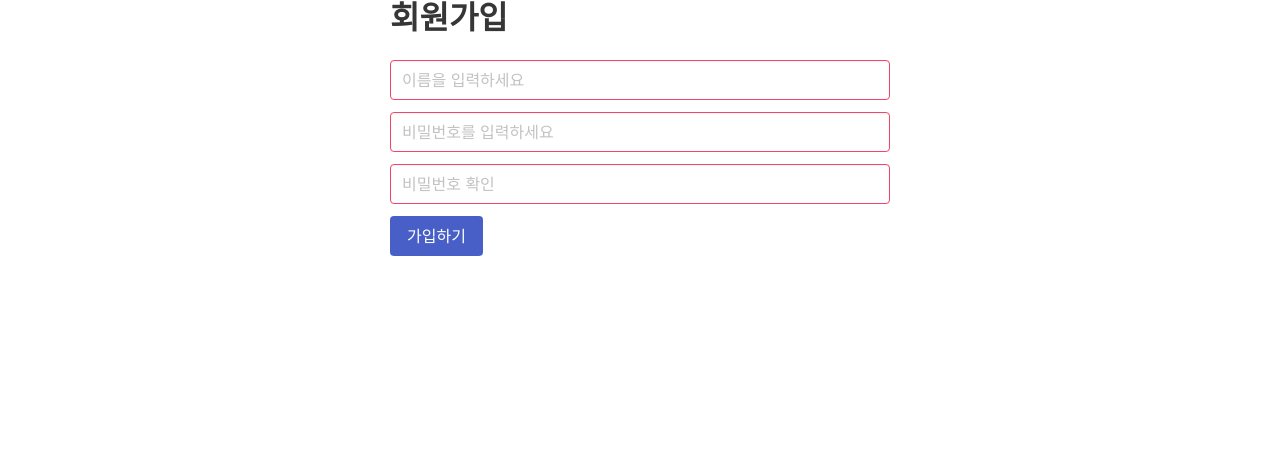
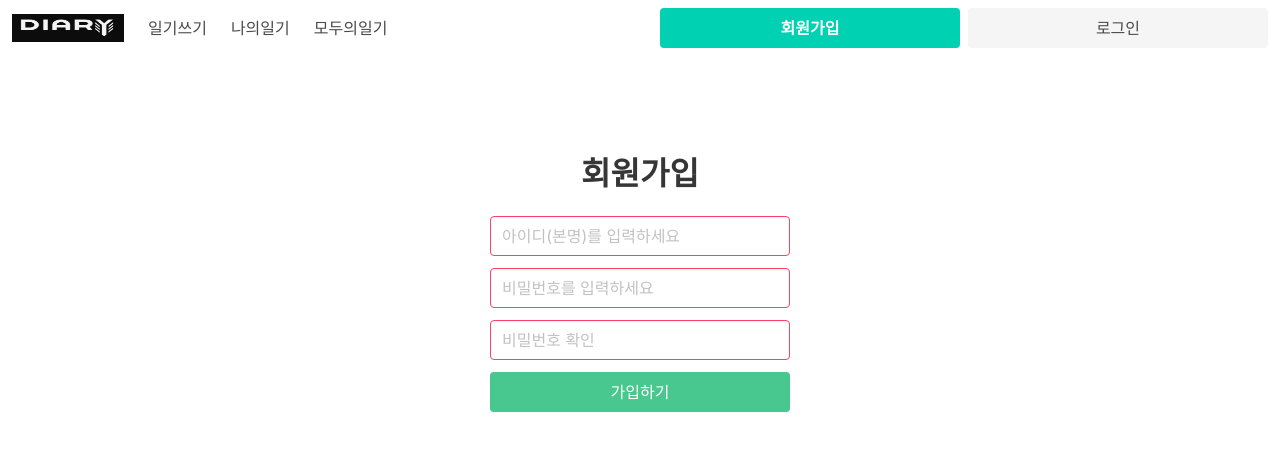
Before and after one commit to phwGithub/jungleDiary, a Flask app: template templates/sign_up.html in a window 1280 px wide. Shown: the top 451 px of the page. Run offline with Flask 2, Linux system fonts and the light colour scheme; the template is opened without the code that fills it: most values are stand-ins (such as "Sample title", 1, 10 or a date in 2020).

Commit message:
sign_in, sign_up 페이지 extends 적용

```diff
--- a/app.py
+++ b/app.py
@@ -2,7 +2,7 @@ import time
 from pymongo import MongoClient
 from bson.objectid import ObjectId
 from bson.json_util import dumps
-from flask import Flask, request, render_template, jsonify, redirect, url_for
+from flask import Flask, request, render_template, jsonify
 import hashlib
 import jwt
 from datetime import datetime, timedelta
@@ -13,30 +13,31 @@ db = client.jgDiary
 
 SECRET_KEY = 'KRAFTONJUNGLE'
 
-client = MongoClient('localhost',27017)
+client = MongoClient('localhost', 27017)
 db = client.jgDiary
+
 
 @app.route('/')
 def home():
-   return render_template("monthlyDiary.html",title="정글 다이어리")
+    return render_template("monthlyDiary.html", title="정글 다이어리")
 
 
-### 회원가입 페이지로
+# 회원가입 페이지로 이동
 @app.route('/sign_up', methods=['GET'])
 def render_sign_up():
     return render_template('sign_up.html')
 
-# 로그인 페이지로
+# 로그인 페이지로 이동
 @app.route('/sign_in', methods=['GET'])
 def render_sign_in():
     return render_template('sign_in.html')
 
-### 가입하기
+# 가입하기
 @app.route('/sign_up', methods=['POST'])
 def sign_up():
     new_name = request.form['new_name_give']
     new_pwd = request.form['new_pwd_give']
-    result = db.user.find_one({'name':new_name})
+    result = db.user.find_one({'name': new_name})
 
     # db에 이름이 이미 있는지 확인하기
     if result is None:
@@ -46,121 +47,126 @@ def sign_up():
             "pwd": password_hash,
         }
         db.user.insert_one(doc)
-        return jsonify({'result': 'success', 'msg':'DB에 유저 등록 완료'})
-    elif result is not None:
-        return jsonify({'result': 'fail', 'msg':'동일한 이름을 가진 유저가 있어서 DB에 등록 실패'})
+        return jsonify({'result': 'success', 'msg': 'DB에 유저 등록 완료'})
+    else:
+        return jsonify({'result': 'fail', 'msg': '동일한 이름을 가진 유저가 있어서 DB에 등록 실패'})
 
-### 로그인하기
+# 로그인하기
 @app.route('/sign_in', methods=['POST'])
 def sign_in():
     username_receive = request.form['input_name']
     password_receive = request.form['input_pwd']
 
-    password_hash = hashlib.sha256(password_receive.encode('utf-8')).hexdigest()
-    result = db.user.find_one({'name': username_receive, 'pwd':password_hash})
+    password_hash = hashlib.sha256(
+        password_receive.encode('utf-8')).hexdigest()
+    result = db.user.find_one({'name': username_receive, 'pwd': password_hash})
+
     # 아이디와 유저가 입력한 해쉬화된 pw가 DB에 저장되어 있는 해쉬화된 pw와 일치하는지 확인
-
-    if result is not None:  #result 찾음
+    if result is not None:  # result 찾음
         payload = {
             'id': username_receive,
             'exp': datetime.utcnow() + timedelta(seconds=60 * 60 * 24)  # 로그인 24시간 유지
         }
         token = jwt.encode(payload, SECRET_KEY, algorithm='HS256')
-
         return jsonify({'result': 'success', 'msg': '로그인 성공', 'token': token})
-
     else:   # result 못찾음
         return jsonify({'result': 'fail', 'msg': '가입하지 않은 아이디이거나, 잘못된 비밀번호입니다.'})
 
-
-
-### HTML 화면 보여주기
+# HTML 화면 보여주기
 @app.route('/mainpage')
 def mainpage():
     date = time.strftime('%y %m %d %a', time.localtime(time.time()))
     now_date = date.split(' ')
-    return render_template('main.html',title="오늘의 메모",date=now_date)
+    return render_template('main.html', title="오늘의 메모", date=now_date)
 
-### 나의 일기 보여주기
+# 나의 일기 보여주기
 @app.route('/showMyDiary')
 def showMyDiary():
     date = time.strftime('%y %m %d %a', time.localtime(time.time()))
     now_date = date.split(' ')
-    return render_template('monthlyDiary.html',title="나의 일기",date=now_date)
+    return render_template('monthlyDiary.html', title="나의 일기", date=now_date)
 
-### 모두의 일기 보여주기
+# 모두의 일기 보여주기
 @app.route('/showEveryDiary')
 def showEveryDiary():
     date = time.strftime('%y %m %d %a', time.localtime(time.time()))
     now_date = date.split(' ')
-    return render_template('monthlyDiary.html',title="모두의 일기",date=now_date)
+    return render_template('monthlyDiary.html', title="모두의 일기", date=now_date)
 
-### 메모 작성
+# 메모 작성
 @app.route('/api/appendMemo', methods=['post'])
 def appendMemos():
     appending_user = request.form['appending_user']
     new_memo = request.form['new_memo']
     new_memo_date = request.form['new_memo_date']
     new_memo_time = int(time.strftime('%H%M%S', time.localtime(time.time())))
-    db.memos.insert_one({'user':appending_user,'content':new_memo,'date':new_memo_date, 'time': new_memo_time})
+    db.memos.insert_one({'user': appending_user, 'content': new_memo,
+                        'date': new_memo_date, 'time': new_memo_time})
     return jsonify({'result': 'success'})
 
-### 메모 불러오기
+# 메모 불러오기
 @app.route('/api/getMemos', methods=['get'])
 def getMemos():
     memo_user = request.form['memo_user']
     memo_date = request.form['memo_date']
-    memos = db.memos.find({'user': memo_user, 'date':memo_date}).sort('time',1)
+    memos = db.memos.find(
+        {'user': memo_user, 'date': memo_date}).sort('time', 1)
     user_memos = dumps(memos)
-    return jsonify({'result': 'success','user_memos':user_memos})
+    return jsonify({'result': 'success', 'user_memos': user_memos})
 
 
-### 메모 삭제
+# 메모 삭제
 @app.route('/api/deleteMemo', methods=['post'])
 def deleteMemo():
     delete_memo_id = request.form['delete_memo_id']
-    db.memos.delete_one({'_id':ObjectId(delete_memo_id)})
+    db.memos.delete_one({'_id': ObjectId(delete_memo_id)})
     return jsonify({'result': 'success'})
 
-### 메모 수정
+# 메모 수정
 @app.route('/api/updateMemo', methods=['post'])
 def updateMemo():
     update_memo_id = request.form['update_memo_id']
     update_memo = request.form['update_memo']
-    db.memos.update_one({'_id':ObjectId(update_memo_id)},{'$set':{'content':update_memo}})
+    db.memos.update_one({'_id': ObjectId(update_memo_id)},
+                        {'$set': {'content': update_memo}})
     return jsonify({'result': 'success'})
 
-### 일기 작성
+# 일기 작성
 @app.route('/api/appendDiary', methods=['post'])
 def appendDiary():
     new_diary_user = request.form['new_diary_user']
     new_diary_title = request.form['new_diary_title']
     new_diary_content = request.form['new_diary_content']
     new_diary_date = request.form['new_diary_date']
-    new_diary_time = int(time.strftime('%y%m%d%H%M%S', time.localtime(time.time())))
-    db.diary.insert_one({'user':new_diary_user,'title':new_diary_title,'content':new_diary_content,'fixed_date':new_diary_date, 'update_time':new_diary_time})
+    new_diary_time = int(time.strftime(
+        '%y%m%d%H%M%S', time.localtime(time.time())))
+    db.diary.insert_one({'user': new_diary_user, 'title': new_diary_title,
+                        'content': new_diary_content, 'fixed_date': new_diary_date, 'update_time': new_diary_time})
     return jsonify({'result': 'success'})
 
-## 일기 불러오기
+# 일기 불러오기
 @app.route('/api/getDiary', methods=['get'])
 def getDiary():
     get_diary_user = request.form['get_diary_user']
     get_diary_date = request.form['get_diary_date']
-    diary = db.diary.find({'user': get_diary_user, 'date':get_diary_date}).sort('fixed_time',1)
+    diary = db.diary.find(
+        {'user': get_diary_user, 'date': get_diary_date}).sort('fixed_time', 1)
     get_diary_list = dumps(diary)
-    return jsonify({'result': 'success','get_diary_list':get_diary_list})
+    return jsonify({'result': 'success', 'get_diary_list': get_diary_list})
 
 
-### 일기 수정
+# 일기 수정
 @app.route('/api/updateDiary', methods=['post'])
 def updateDiary():
     update_diary_id = request.form['update_diary_id']
     update_diary_title = request.form['update_diary_title']
     update_diary_content = request.form['update_diary_content']
-    update_diary_time = int(time.strftime('%y%m%d%H%M%S', time.localtime(time.time())))
-    db.diary.update_one({'_id':ObjectId(update_diary_id)},{'$set':{'title':update_diary_title,'content':update_diary_content,'update_time':update_diary_time}})
+    update_diary_time = int(time.strftime(
+        '%y%m%d%H%M%S', time.localtime(time.time())))
+    db.diary.update_one({'_id': ObjectId(update_diary_id)}, {'$set': {
+                        'title': update_diary_title, 'content': update_diary_content, 'update_time': update_diary_time}})
     return jsonify({'result': 'success'})
 
 
 if __name__ == '__main__':
-   app.run('0.0.0.0',port=5000,debug=True)
+    app.run('0.0.0.0', port=5000, debug=True)
--- a/templates/sign_up.html
+++ b/templates/sign_up.html
@@ -1,28 +1,30 @@
-<!DOCTYPE html>
-<html lang="kr">
-
-<head>
-    <meta charset="UTF-8">
-    <meta http-equiv="X-UA-Compatible" content="IE=edge">
-    <meta name="viewport" content="width=device-width, initial-scale=1.0">
-    <title>정글다이어리 | 회원가입 페이지</title>
-    <link rel="stylesheet" href="https://cdn.jsdelivr.net/npm/bulma@0.9.4/css/bulma.min.css">
-
+{% extends '/common/common.html' %}
+{% block title %}{{title}}{% endblock %}
+{% block cdns %}
 <script src="https://code.jquery.com/jquery-3.5.1.min.js" crossorigin="anonymous"></script>
-
-
+{% endblock %}
+{% block style %}
 <style>
     .wrap {
-            width: 500px;
-            margin-top: 100px;
-            margin: auto;
+        width: 300px;
+        margin: 100px auto;
     }
 
     .field {
         width: inherit;
     }
+
+    .button {
+        width: 300px;
+        margin: auto;
+    }
+
+    .title {
+        text-align: center;
+    }
 </style>
-
+{% endblock %}
+{% block script %}
 <script>
 
     function sign_up() {
@@ -74,11 +76,9 @@
     }
 
 </script>
+{% endblock %}
+{% block body %}
 
-
-</head>
-
-<body>
 
 
 <div class="wrap">
@@ -86,7 +86,7 @@
     <h1 class="title">회원가입</h1>
     <div class="field">
         <div class="control">
-                <input class="input is-danger" id="userid" type="text" placeholder="이름을 입력하세요">
+            <input class="input is-danger" id="userid" type="text" placeholder="아이디(본명)를 입력하세요">
         </div>
     </div>
 
@@ -127,11 +127,9 @@
 
     <div class="field is-grouped">
         <div class="control">
-                <button class="button is-link" onclick="sign_up()">가입하기</button>
+            <button class="button is-success" onclick="sign_up()">가입하기</button>
         </div>
     </div>
 </div>
 
-</body>
-
-</html>
+{% endblock %}
```
Also changed, not shown: templates/sign_in.html (+22 -25 lines). Lines whose indentation alone changed are shown as unchanged.
